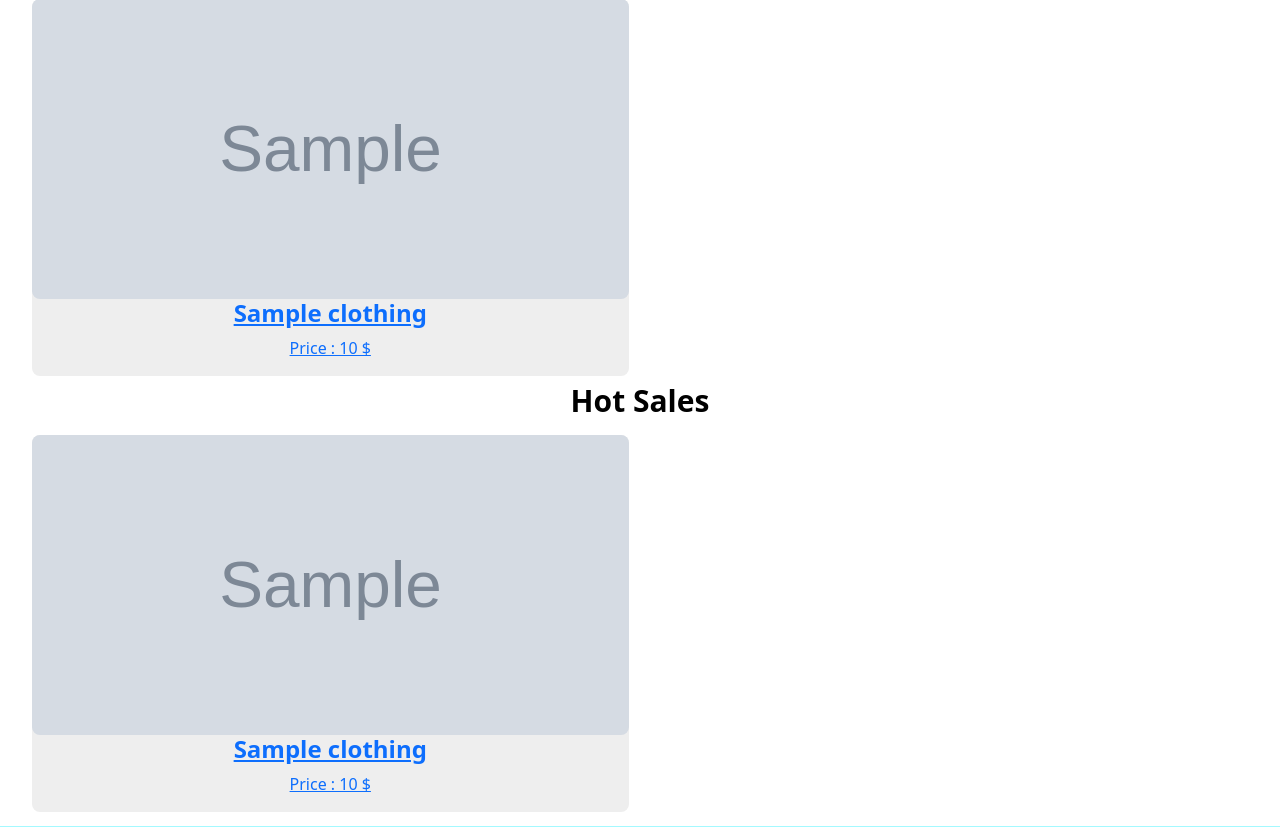
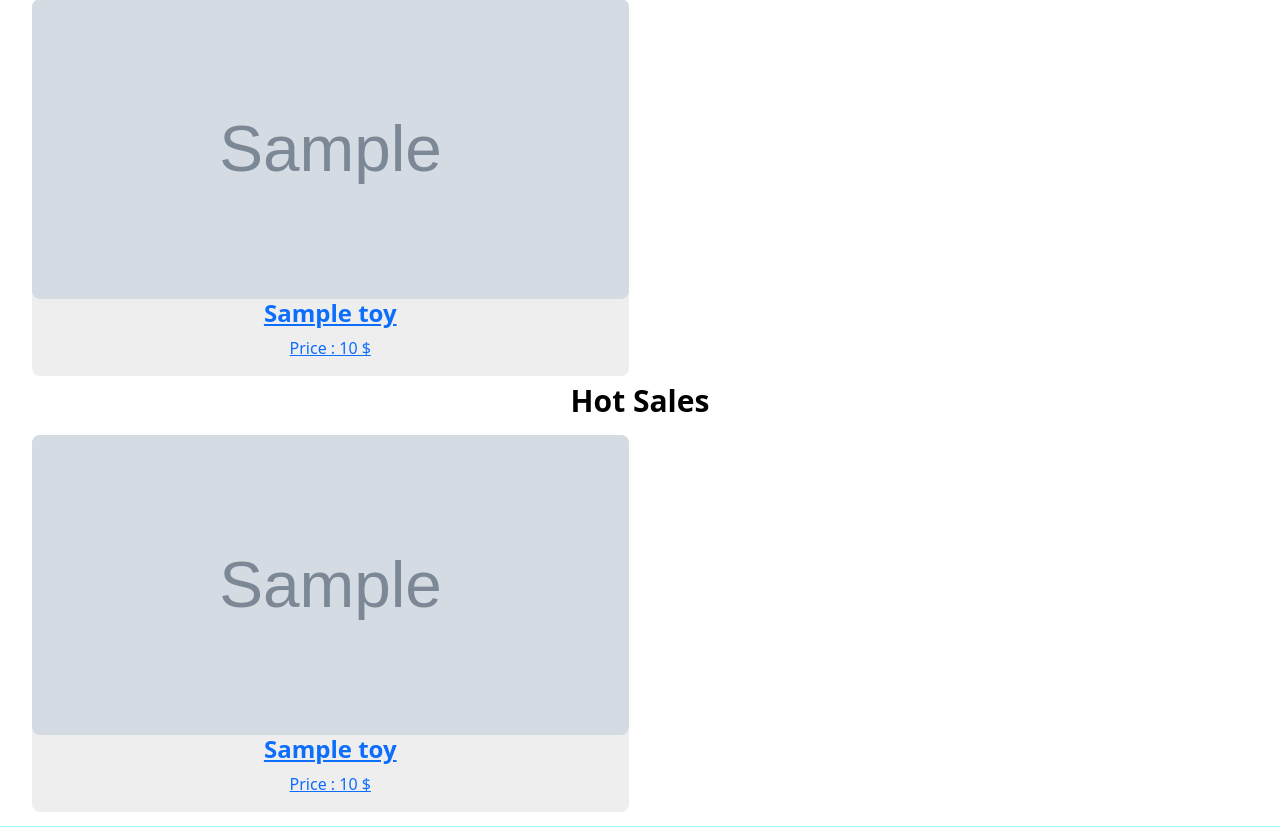
Before and after one commit to lemkhawn/TOYSHOPP, a PHP site: page / in a window 1280 px wide. Shown: the part 811-1638 px from the top of the page. Run offline with PHP 8.4, Linux system fonts and the light colour scheme; tables that the repository leaves empty or names only in its code hold one stand-in row (values such as "Sample post"); grey boxes marked "Sample" are stand-in pictures.

Commit message:
Update index.php

```diff
--- a/index.php
+++ b/index.php
@@ -93,7 +93,7 @@
 
             <?PHP
                 include('connect.php');
-                $sql = "SELECT * FROM clothing ORDER BY RAND ( ) LIMIT 4";
+                $sql = "SELECT * FROM toy ORDER BY RAND ( ) LIMIT 4";
                 $result = mysqli_query($connect, $sql);
 
                 //tìm và trả về kết quả dưới dạng 1 mảng
@@ -101,17 +101,17 @@
 
                 while($row =mysqli_fetch_array($result)){
                     // lấy dữ liệu từ các dòng truy vấn được trong CSDL ra
-                    $clothing_id = $row['clothing_id'];
-                    $clothing_name = $row['clothing_name'];
-                    $clothing_price =$row['clothing_price'];
-                    $clothing_image =$row['clothing_image'];
-                    $clothing_description = $row['clothing_description'];
+                     $toy_id = $row['toy_id'];
+                    $toy_name = $row['toy_name'];
+                    $toy_price =$row['toy_price'];
+                    $toy_image =$row['toy_image'];
+                    $toy_description = $row['toy_description'];
 
                     echo" <div class='single_toy'>
-                        <a href='detail_product.php?id=$clothing_id'>
-                        <img src='img/$clothing_image' />
-                        <h4> $clothing_name </h4>
-                        <p> Price : $clothing_price $ </p>
+                        <a href='detail_product.php?id=$toy_id'>
+                        <img src='img/$toy_image' />
+                        <h4> $toy_name </h4>
+                        <p> Price : $toy_price $ </p>
                         </a>
                         </div>
                         ";
@@ -123,7 +123,7 @@
         <div class="product sales-up">
             <?PHP
                     include("connect.php");
-                    $sql = "SELECT * FROM clothing ORDER BY RAND ( ) LIMIT 4";
+                    $sql = "SELECT * FROM toy ORDER BY RAND ( ) LIMIT 4";
                     $result = mysqli_query($connect, $sql);
 
                     //tìm và trả về kết quả dưới dạng 1 mảng
@@ -131,17 +131,17 @@
 
                     while($row =mysqli_fetch_array($result)){
                         // lấy dữ liệu từ các dòng truy vấn được trong CSDL ra
-                        $clothing_id = $row['clothing_id'];
-                    $clothing_name = $row['clothing_name'];
-                    $clothing_price =$row['clothing_price'];
-                    $clothing_image =$row['clothing_image'];
-                    $clothing_description = $row['clothing_description'];
+                        $toy_id = $row['toy_id'];
+                    $toy_name = $row['toy_name'];
+                    $toy_price =$row['toy_price'];
+                    $toy_image =$row['toy_image'];
+                    $toy_description = $row['toy_description'];
 
                     echo" <div class='single_toy'>
-                        <a href='detail_product.php?id=$clothing_id'>
-                        <img src='img/$clothing_image' />
-                        <h4> $clothing_name </h4>
-                        <p> Price : $clothing_price $ </p>
+                        <a href='detail_product.php?id=$toy_id'>
+                        <img src='img/$toy_image' />
+                        <h4> $toy_name </h4>
+                        <p> Price : $toy_price $ </p>
                         </a>
                         </div>
                         ";
```
